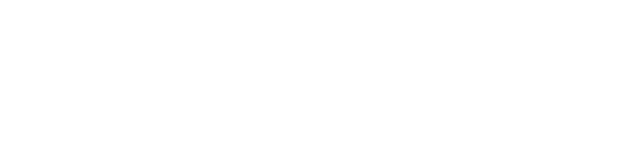
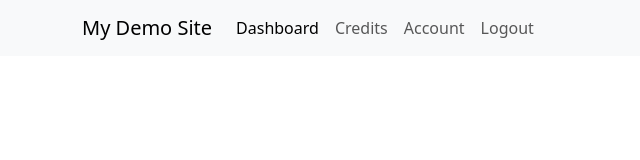
Before and after one commit to amandhariwal2626/DTech-intern-task, a plain HTML site: page index.html in a window 1280 px wide. Shown: the whole page, without its empty margins (0-640 px from the left). Drawn offline with nearby package versions, Linux system fonts and the light colour scheme.

Commit message:
navbar created

```diff
--- a/index.html
+++ b/index.html
@@ -8,6 +8,21 @@
     <title>My Demo Site</title>
 </head>
 <body>
-
+    <nav class="navbar navbar-expand-lg bg-body-tertiary">
+        <div class="container">
+            <a href="#" class="navbar-brand">My Demo Site</a>
+            <button class="navbar-toggler" type="button" data-bs-toggle="collapse" data-bs-target="#navbarNavAltMarkup" aria-controls="navbarNavAltMarkup" aria-expanded="false" aria-label="Toogle navigation">
+                <span class="navbar-toggler-icon"></span>
+            </button>
+            <div class="collapse navbar-collapse" id="navbarNavAltMarkup">
+                <div class="navbar-nav">
+                    <a href="#" aria-current="page" class="nav-link active">Dashboard</a>
+                    <a href="#" class="nav-link">Credits</a>
+                    <a href="#" class="nav-link">Account</a>
+                    <a href="#" class="nav-link">Logout</a>
+                </div>
+            </div>
+        </div>
+    </nav>
 </body>
 </html>
```
